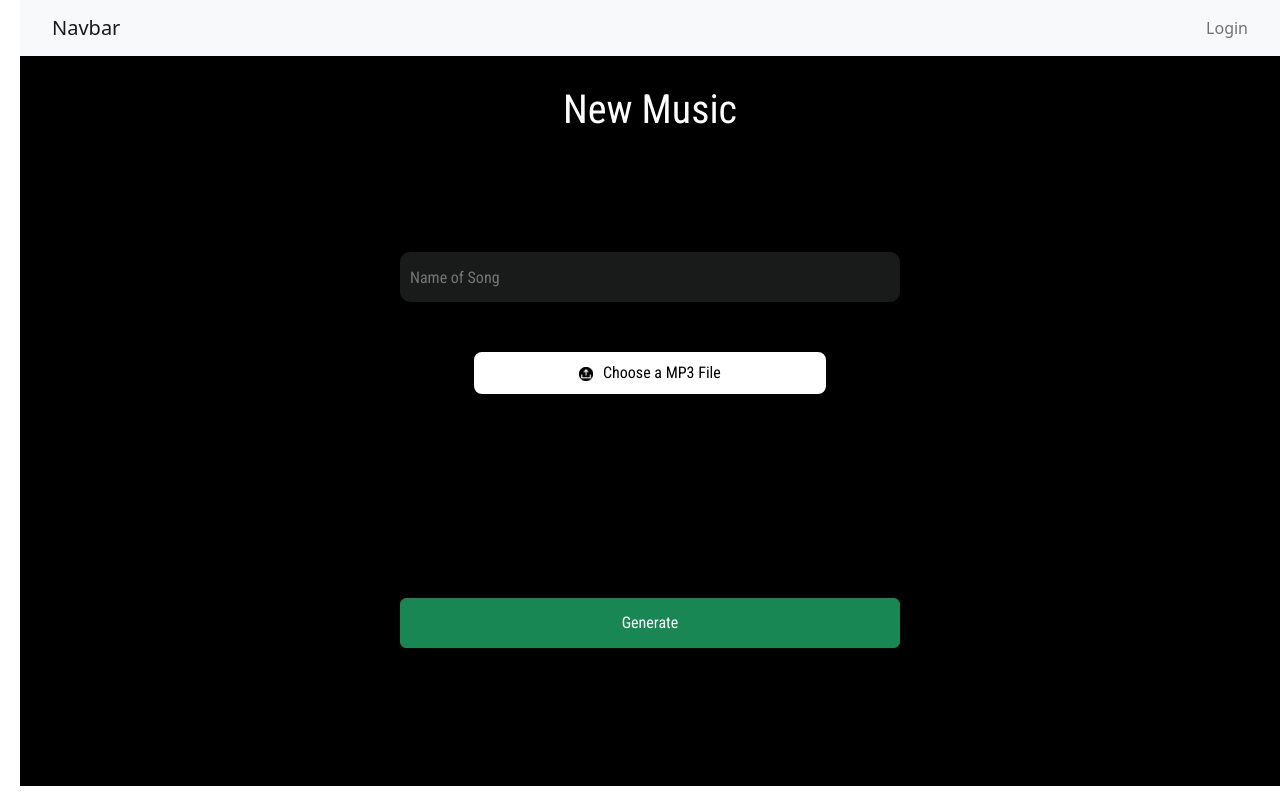
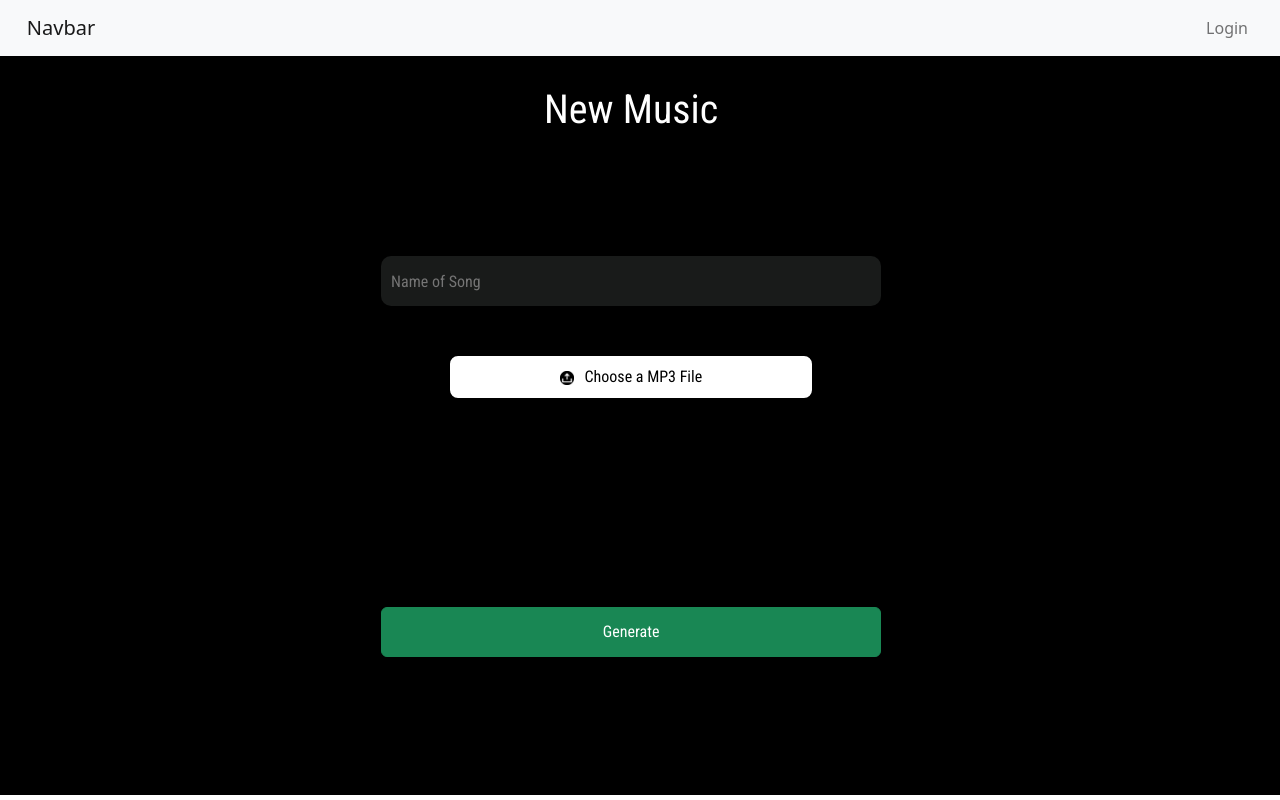
Before and after one commit to nemerjit/oskey_calhacks_2022, a React (Create React App) app: page /newmusic in a window 1280 px wide. Built offline with nearby package versions, Linux system fonts and the light colour scheme.

Commit message:
fixed css

```diff
--- a/src/App.css
+++ b/src/App.css
@@ -5,6 +5,10 @@
 
 body {
   padding-left: 20px;
+}
+
+.navbar {
+  margin-left: -2%;
 }
 
 
@@ -79,6 +83,7 @@ input {
   border-radius: 15px;
   padding-top: 10px;
   margin-right: 20px;
+  margin-top: 30px;
 }
 
 input[placeholder] {
@@ -108,7 +113,8 @@ input[placeholder] {
   background-image: url("images/musicalinstruments.jpg");
   background-size: cover;
   background-repeat: no-repeat;
-  margin-bottom: 0;
+  margin-left: -3%;
+  margin-bottom: -2%;
 }
 
 #home-txt {
@@ -132,6 +138,7 @@ input[placeholder] {
 /* newmusic page styling */
 
 #new-music-wrapper {
+  margin-left: -3%;
   font-family: 'Roboto Condensed', 'sans-serif';
   background: black;
   margin-bottom: 0;
@@ -187,3 +194,10 @@ input[placeholder] {
 .newmusic {
   background: black;
 }
+
+.sheet {
+  height: 600px;
+  width: 500px;
+  background-color: white;
+  box-shadow: rgba(0, 0, 0, 0.1) 0px 0px 5px 0px, rgba(0, 0, 0, 0.1) 0px 0px 1px 0px;
+}
```
